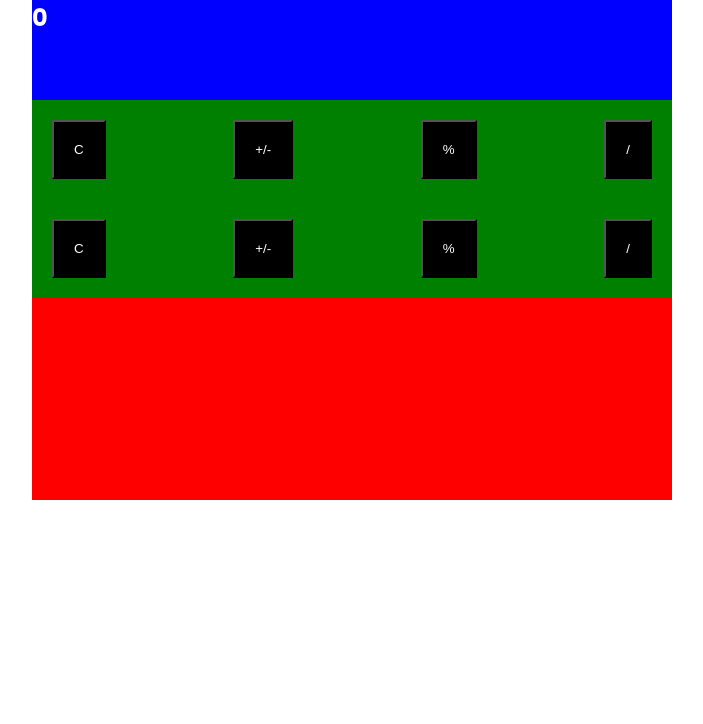
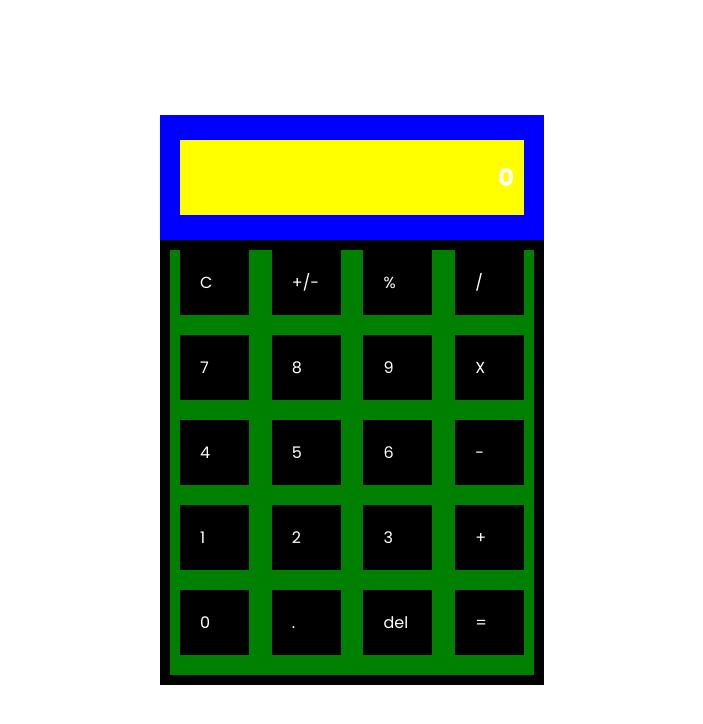
Before and after one commit to Meldy2503/calculator_app, a React (Create React App) app: page / in a window 1280 px wide. Shown: the top 724 px of the page, without its empty margins (288-991 px from the left). Built offline with nearby package versions, Linux system fonts and the light colour scheme.

Commit message:
add contents to button component

```diff
--- a/src/components/Buttons/ButtonStyle.js
+++ b/src/components/Buttons/ButtonStyle.js
@@ -1,21 +1,25 @@
 import styled from "styled-components";
 
 export const ButtonContainer = styled.div`
-  background-color: red;
-  height: 80%;
+  /* background-color: red; */
+
+  padding: 1rem;
+  /* height: 80%; */
+  width: 100%;
 `;
 export const ButtonWrapper = styled.div`
   background-color: green;
-  /* margin-bottom: 2rem; */
   display: flex;
-  align-items: center;
   justify-content: space-between;
-  padding: 2rem;
+  /* width: 100%; */
+  padding: 0 1rem 0 1rem;
 `;
-export const Button = styled.button`
+export const Button = styled.div`
   background-color: black;
   display: flex;
+  margin-bottom: 2rem;
+  padding: 2rem;
   color: #fff;
   align-items: center;
-  padding: 2rem;
+  width: 20%;
 `;
--- a/src/components/Buttons/Buttons.jsx
+++ b/src/components/Buttons/Buttons.jsx
@@ -19,10 +19,28 @@ const Buttons = () => {
         <Button>/</Button>
       </ButtonWrapper>
       <ButtonWrapper>
-        <Button>C</Button>
-        <Button>+/-</Button>
-        <Button>%</Button>
-        <Button>/</Button>
+        <Button>7</Button>
+        <Button>8</Button>
+        <Button>9</Button>
+        <Button>X</Button>
+      </ButtonWrapper>
+      <ButtonWrapper>
+        <Button>4</Button>
+        <Button>5</Button>
+        <Button>6</Button>
+        <Button>-</Button>
+      </ButtonWrapper>
+      <ButtonWrapper>
+        <Button>1</Button>
+        <Button>2</Button>
+        <Button>3</Button>
+        <Button>+</Button>
+      </ButtonWrapper>
+      <ButtonWrapper>
+        <Button>0</Button>
+        <Button>.</Button>
+        <Button>del</Button>
+        <Button>=</Button>
       </ButtonWrapper>
     </ButtonContainer>
   );
--- a/src/components/CalculatorLayout/CalculatorLayout.jsx
+++ b/src/components/CalculatorLayout/CalculatorLayout.jsx
@@ -2,16 +2,18 @@ import React from "react";
 import Buttons from "../Buttons/Buttons";
 import Display from "../Display/Display";
 // import { Textfit } from "react-textfit";
-import { Wrapper } from "./LayoutStyle";
+import { Calculator, Container } from "./LayoutStyle";
 
 const CalculatorLayout = () => {
   return (
-    <Wrapper>
-      {/* <Textfit> */}
-      <Display />
-      {/* </Textfit> */}
-      <Buttons />
-    </Wrapper>
+    <Container>
+      <Calculator>
+        {/* <Textfit> */}
+        <Display />
+        {/* </Textfit> */}
+        <Buttons />
+      </Calculator>
+    </Container>
   );
 };
 
--- a/src/components/CalculatorLayout/LayoutStyle.js
+++ b/src/components/CalculatorLayout/LayoutStyle.js
@@ -1,9 +1,18 @@
 import styled from "styled-components";
 
-export const Wrapper = styled.div`
+export const Container = styled.div`
+  max-width: 120rem;
+  overflow: hidden;
+  margin: 0 auto;
+`;
+
+export const Calculator = styled.div`
+  position: absolute;
+  top: 50%;
+  left: 50%;
+  transform: translate(-50%, -50%);
   background-color: black;
-  height: 500px;
-  width: 50%;
+  width: 30%;
   margin: 0 auto;
 `;
 
--- a/src/components/Display/ScreenStyle.js
+++ b/src/components/Display/ScreenStyle.js
@@ -1,7 +1,14 @@
 import styled from "styled-components";
 
 export const Screen = styled.div`
-  height: 20%;
+  /* height: 40%; */
   background-color: blue;
   color: white;
+  padding: 2.5rem 2rem;
+
+  h2 {
+    background-color: yellow;
+    padding: 2rem 1rem;
+    text-align: right;
+  }
 `;
```
